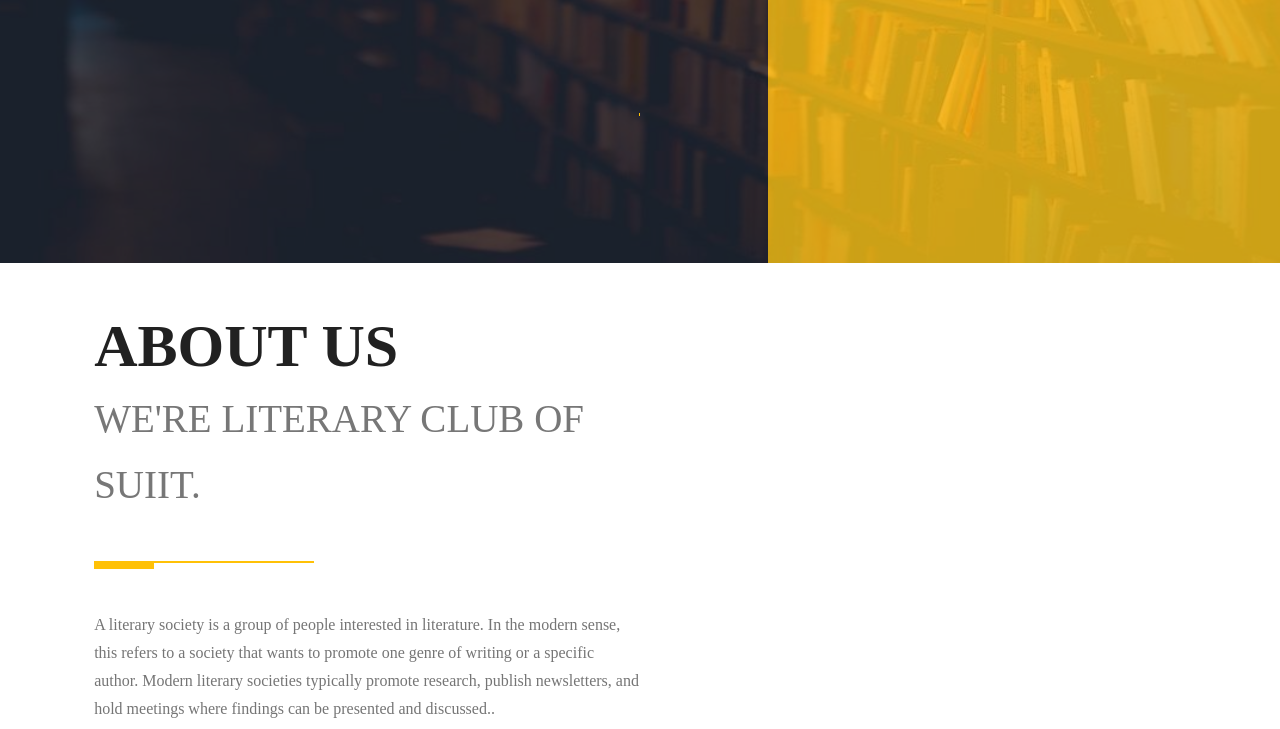
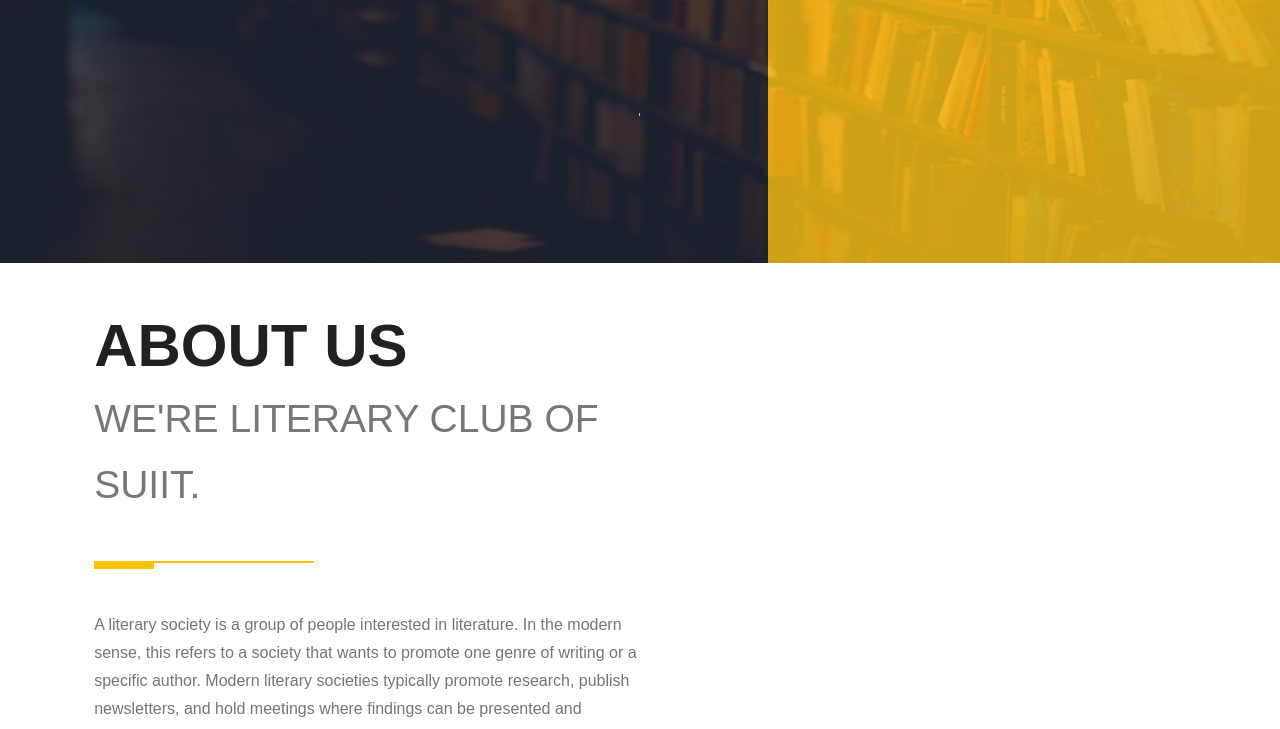
Before and after one commit to rahmanfullstack/lits, a plain HTML site: page index1.html in a window 1280 px wide. Shown: the part 537-1266 px from the top of the page. Drawn offline with Linux system fonts and the light colour scheme; some packages are replaced by stand-ins of ours; a web font is replaced by a local one.

Commit message:
Update style.css

```diff
--- a/css/style.css
+++ b/css/style.css
@@ -1,5 +1,5 @@
 html{font-size:100%;height:100%;background-color:#FFFFFF;overflow-x:hidden;max-width:100%;}
-body{background-color:#FFFFFF;color:#757575;font-family:'Roboto Slab', serif;font-size:16px;padding:0px !important;margin:0px !important;line-height:28px;font-style:normal;font-weight:normal;overflow-x:hidden;overflow-y:visible;max-width:100%;}
+body{background-color:#FFFFFF;color:#757575;font-family:'Exo 2', sans-serif; font-size:16px;padding:0px !important;margin:0px !important;line-height:28px;font-style:normal;font-weight:normal;overflow-x:hidden;overflow-y:visible;max-width:100%;}
 .bg-lightgray{background:#f5f5f5;}
 .bg-white{background:#ffffff;}
 .bg-primary{background-color:#ffc107;}
```
